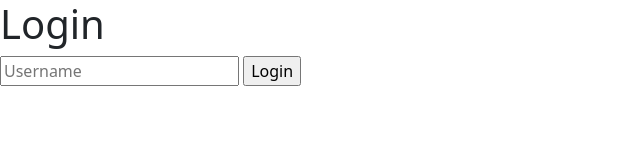
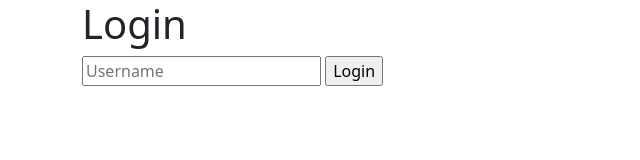
Before and after one commit to Nyqvist02/BokningsSystem, a website: page public/home.html in a window 1280 px wide. Shown: the whole page, without its empty margins (0-640 px from the left). Drawn offline with nearby package versions, Linux system fonts and the light colour scheme.

Commit message:
addad containermd

```diff
--- a/public/home.html
+++ b/public/home.html
@@ -19,11 +19,14 @@
 </head>
 
 <body>
-    <h1>Login</h1>
+
+    <div class="container-md">
+        <h1>Login</h1>
     <form>
         <input type="text" name="username" placeholder="Username">
         <input type="submit" value="Login">
     </form>
+    </div>
 </body>
 
 </html>
```
